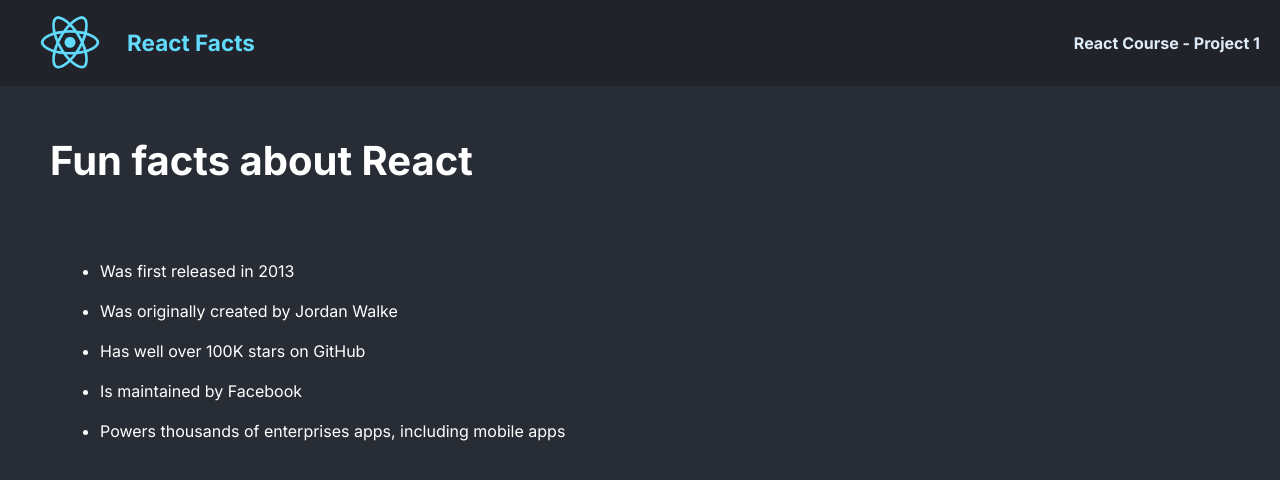
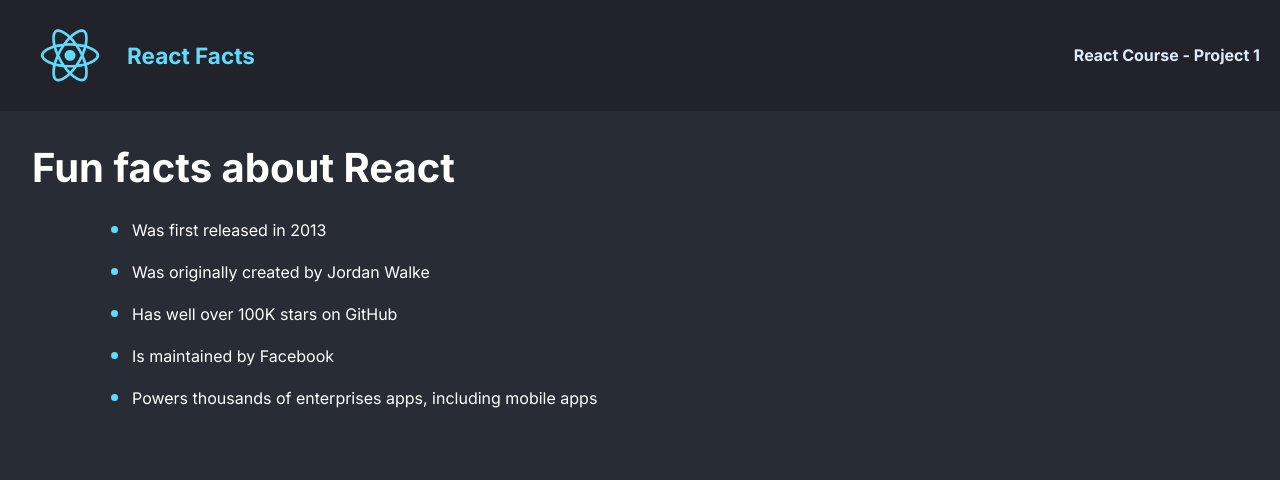
Before and after one commit to matt-pessoa/info-site, a React (Create React App) app: page / in a window 1280 px wide. Shown: the top 480 px of the page. Built offline with nearby package versions, Linux system fonts and the light colour scheme.

Commit message:
Add React icon in the background

```diff
--- a/src/App.js
+++ b/src/App.js
@@ -2,7 +2,6 @@
 import "./css/App.css";
 import MainContent from "./components/MainContent";
 import Header from "./components/Header";
-import Footer from "./components/Footer";
 
 function App() {
 	return (
--- a/src/components/Footer.js
+++ /dev/null
@@ -1,11 +0,0 @@
-import React from "react";
-
-function Footer() {
-	return (
-		<footer>
-			<small>© 2021 Pessoa development. All rights reserved.</small>
-		</footer>
-	);
-}
-
-export default Footer;
--- a/src/css/App.css
+++ b/src/css/App.css
@@ -1,7 +1,12 @@
+* {
+  box-sizing: border-box;
+}
+
 body {
-    margin: 0;
-    font-family: Inter, sans-serif;
-    height: 100vh;
+  margin: 0;
+  font-family: Inter, sans-serif;
+  height: 100vh;
+  background-color: #282D35;
 }
 
 img {
@@ -19,7 +24,6 @@
 nav {
   display: flex;
   align-items: center;
-  height: 5.7vh;
 }
 
 nav > h3, nav > h4 {
@@ -39,12 +43,16 @@
 main {
   background-color: #282D35;
   color: #FFFFFF;
-  height: 90vh;
+  padding: 2rem;
+  height: 80vh;
+  background-image: url("../images/react-logo.png");
+  background-repeat: no-repeat;
+  background-position: 250% 50%;
+  background-size: 40rem;
 }
 
 main > h1 {
   margin: 0;
-  padding: 50px;
   font-weight: 700;
   font-size: 40px;
 }
@@ -57,3 +65,8 @@
 .list {
   padding-left: 100px;
 }
+
+.list > li::marker {
+  color: #61DAFB;
+  font-size: 1.4rem;
+}
```
